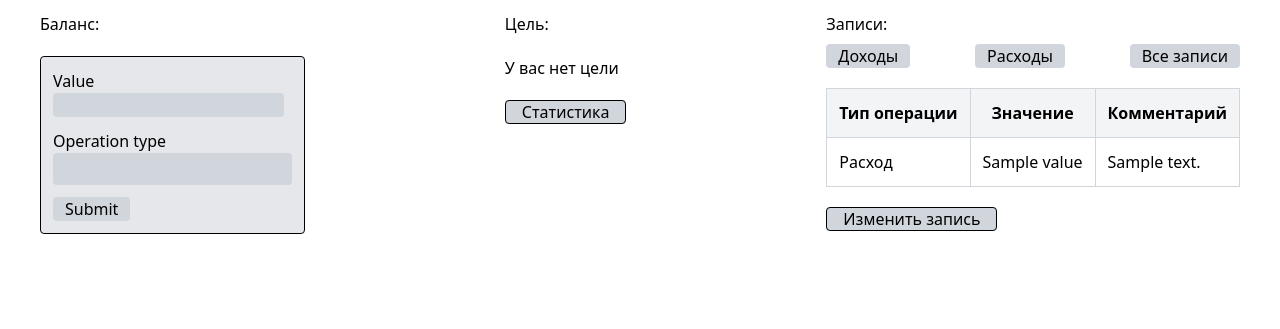
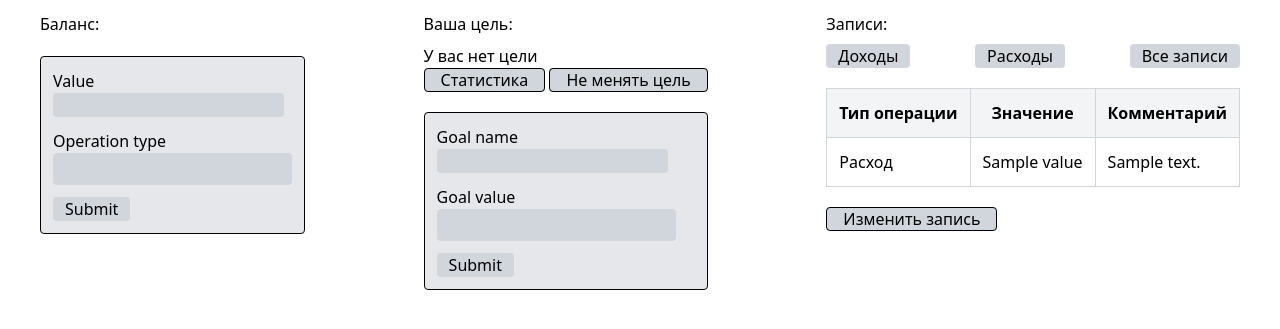
Before and after one commit to phantazeeer/MoneySaverSQLAlchemy, a FastAPI app: template app/templates/user_page.html in a window 1280 px wide. Shown: the part 65-394 px from the top of the page. Run offline with FastAPI, Linux system fonts and the light colour scheme; the template is opened without the code that fills it: most values are stand-ins (such as "Sample title", 1, 10 or a date in 2020); form fields are guessed from the names that the template uses; parts of the project's set-up code (start-up, migrations or seed data) failed here and were passed over.

Commit message:
feat(template): added changing target

```diff
--- a/app/forms/__init__.py
+++ b/app/forms/__init__.py
@@ -3,3 +3,4 @@ from .login_form import LoginForm
 from .register_form import RegisterForm
 from .change_record_form import ChangeRecordForm
 from .get_statistics import ChooseDateForm
+from .change_target_form import ChangeTargetForm
--- a/app/templates/user_page.html
+++ b/app/templates/user_page.html
@@ -31,16 +31,50 @@
         </form>
     </div>
     <div>
-        <h2>Цель:</h2>
-        <div class="my-5">
+        <h2>Ваша цель:</h2>
+        <div class="mt-2">
             {% if user.goal_value %}
-            <p>{{ user.goal_value }}</p>
-            <progress max="{{ user.goal_value }}" value="{{ user.balance }}"></progress>
+            <p class="mb-2">{{ user.goal_value }}</p>
+            {% if user.goal_name %}
+            <p class="mb-2">На {{ user.goal_name }}</p>
+            {% endif %}
+            <progress max="{{ user.goal_value }}" value="{{ user.balance }}"></progress><br>
             {% else %}
             <p>У вас нет цели</p>
             {% endif %}
+            <a href="{{ url_for("statistics_page") }}" class="px-4 border rounded-sm bg-gray-300 cursor-pointer hover:bg-gray-400">Статистика</a>
+
+            {% if ChangeTargetForm %}
+            <a href="/" class="px-4 border rounded-sm bg-gray-300 cursor-pointer hover:bg-gray-400">Не менять цель</a>
+            <form method="POST" action="/records/add_record" class="border mt-5 rounded-sm p-3 bg-gray-200"
+              id="ChangeTargetForm">
+            {{ ChangeTargetForm.hidden_tag }}
+            <div>
+                <p>{{ ChangeTargetForm.goal_name.label }}</p>
+                {{ ChangeTargetForm.goal_name(class="form-control bg-gray-300 rounded-sm") }}<br>
+                {% for error in ChangeTargetForm.goal_name.errors %}
+                <p class="alert alert-danger" role="alert">
+                    {{ error }}
+                </p>
+                {% endfor %}
+            </div>
+            <div class="mt-3">
+                <p>{{ ChangeTargetForm.goal_value.label }}</p>
+                {{ ChangeTargetForm.goal_value(class="form-control bg-gray-300 p-1 rounded-sm") }}<br>
+                {% for error in ChangeTargetForm.goal_value.errors %}
+                <p class="alert alert-danger" role="alert">
+                    {{ error }}
+                </p>
+                {% endfor %}
+            </div>
+            <p>{{ ChangeTargetForm.submit(class="mt-3 bg-gray-300 rounded-sm cursor-pointer px-3", type="submit")
+                }}</p>
+        </form>
+            {% else %}
+            <a href="/?change_targ=1" class="px-4 border rounded-sm bg-gray-300 cursor-pointer hover:bg-gray-400">Изменить цель</a>
+
+            {% endif %}
         </div>
-        <a href="{{ url_for("statistics_page") }}" class="px-4 border rounded-sm bg-gray-300 cursor-pointer hover:bg-gray-400">Статистика</a>
     </div>
     <div class="max-w-md">
         <h2>Записи:</h2>
@@ -90,5 +124,19 @@
         })
         .catch(error => console.error('Ошибка:', error));
     });
+    document.getElementById('ChangeTargetForm').addEventListener('submit', function(e) {
+        e.preventDefault();
+
+        const formData = new FormData(this);
+
+        fetch('http://localhost:8000/user/change_user', {
+            method: 'PUT',
+            body: formData
+        })
+        .then(response => {
+            window.location.href = 'http://localhost:8000/';
+        })
+        .catch(error => console.error('Ошибка:', error));
+    });
 </script>
 {% endblock %}
```
Also changed, not shown: app/api/endpoints/templates.py (+11 -6 lines), app/forms/change_target_form.py (added, +7 -0 lines).
